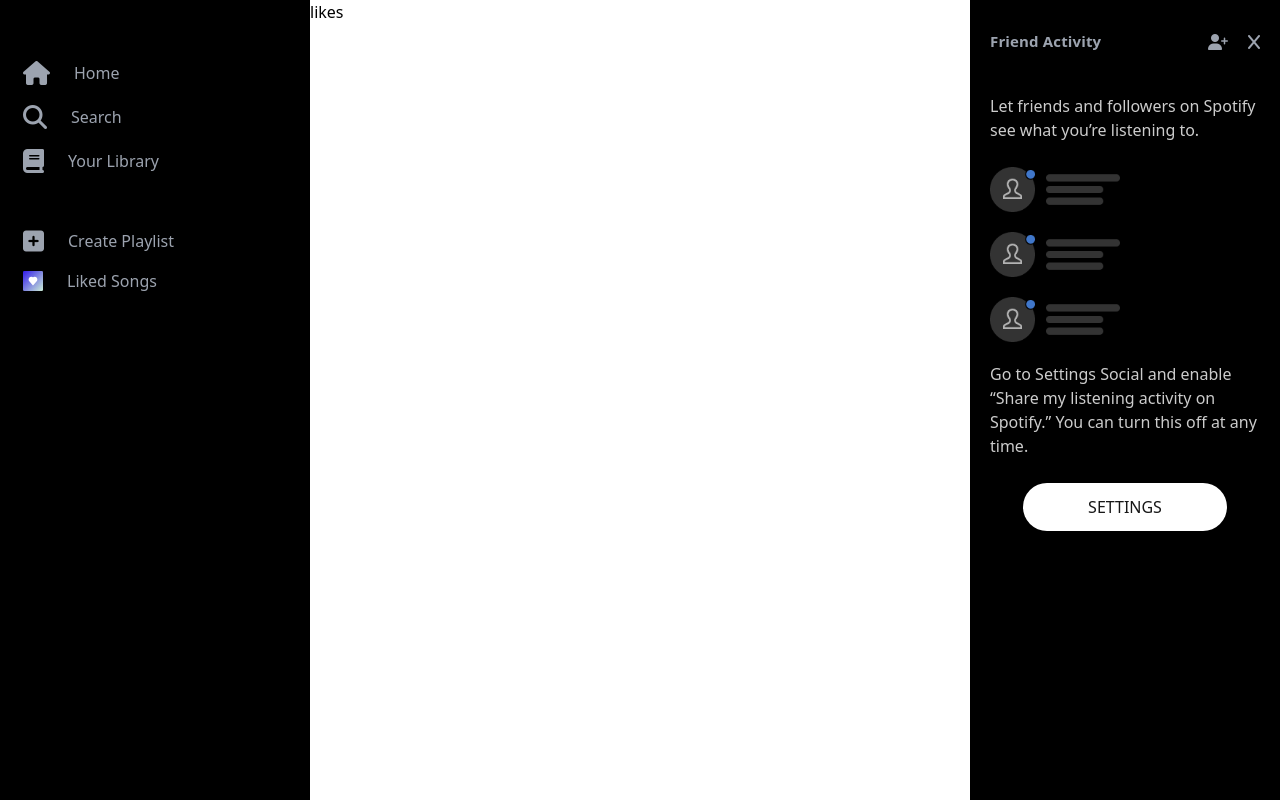
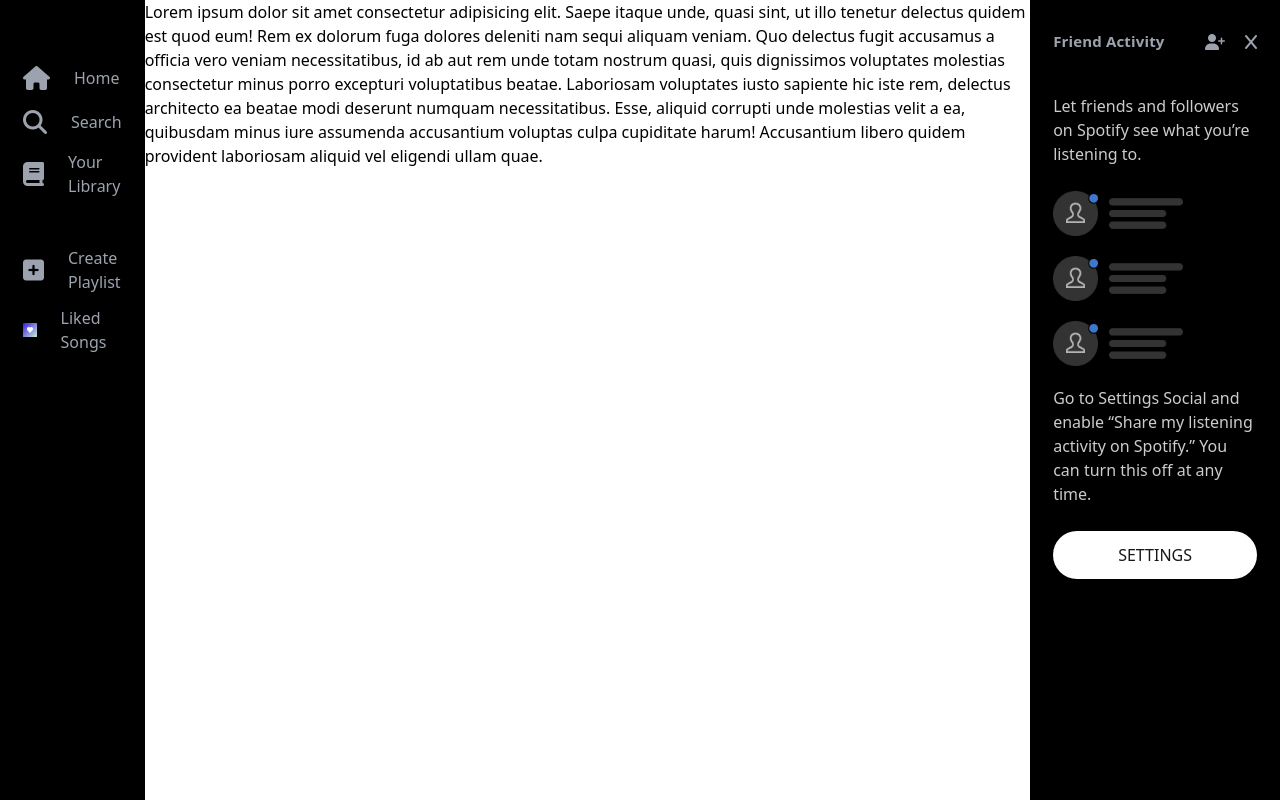
Before and after one commit to bugname7/8-dars, a React (Vite) app: page /likes in a window 1280 px wide. Shown: the top 800 px of the page. Built offline with nearby package versions, Linux system fonts and the light colour scheme.

Commit message:
update pages , update redux store

```diff
--- a/src/layouts/MainLayout.jsx
+++ b/src/layouts/MainLayout.jsx
@@ -4,14 +4,14 @@
 import { Link, useNavigate } from "react-router-dom";
 
 function MainLayout({ children }) {
-  const navigate = useNavigate(); // navigation => navigate
+  const navigate = useNavigate();
   function handleHome() {
-    navigate("/"); // navigation => navigate
+    navigate("/");
   }
 
   return (
     <div className="flex h-[100vh]">
-      <aside className="w-[310px] bg-[#000000] text-white h-[150vh] py-[25px] px-[23px]">
+      <aside className="w-[310px] bg-[#000000] text-white h-[150vh] py-[30px] px-[23px]">
         <div>
           <div className="flex items-center gap-6 mt-8 cursor-pointer">
             <button onClick={handleHome}>
@@ -66,7 +66,7 @@
         </div>
       </aside>
       <main className="flex-grow relative">{children}</main>
-      <aside className="w-[310px] bg-[#000000] text-white h-[150vh] py-[30px] px-[20px]">
+      <aside className="w-[310px] bg-[#000000] text-white h-[150vh] py-[30px] px-[23px]">
         <div className="flex justify-between">
           <div>
             <h2 className="text-gray-400 text-[15px] font-bold tracking-[0.01em] cursor-pointer">
--- a/src/pages/Home.jsx
+++ b/src/pages/Home.jsx
@@ -2,9 +2,8 @@
 import cover from "../images/cover.png";
 import forwardL from "../images/forwardL.svg";
 import forwardR from "../images/forwardR.svg";
-
 function Home() {
-  const [showAll, setShowAll] = useState(false);
+  const [seeAll, setSeeAll] = useState(false);
   const cards = [
     { id: 1, title: "Card 1", description: "Description 1" },
     { id: 2, title: "Card 2", description: "Description 2" },
@@ -16,7 +15,7 @@
     { id: 8, title: "Card 8", description: "Description 8" },
   ];
 
-  const visibleCards = showAll ? cards : cards.slice(0, 4);
+  const visibleCards = seeAll ? cards : cards.slice(0, 4);
 
   return (
     <div>
@@ -72,10 +71,10 @@
         <div className="flex justify-between">
           <h2 className="text-white text-xl font-medium">Your top mixes</h2>
           <p
-            onClick={() => setShowAll(!showAll)}
+            onClick={() => setSeeAll(!seeAll)}
             className="text-gray-300 hover:underline cursor-pointer"
           >
-            {showAll ? "Hide More" : "SEE ALL"}
+            {seeAll ? "Hide More" : "SEE ALL"}
           </p>
         </div>
         <div className="space-y-4">
--- a/src/pages/Likes.jsx
+++ b/src/pages/Likes.jsx
@@ -3,7 +3,20 @@
 function Likes() {
   return (
     <div>
-      <h1>likes</h1>
+
+      <h2>
+        Lorem ipsum dolor sit amet consectetur adipisicing elit. Saepe itaque
+        unde, quasi sint, ut illo tenetur delectus quidem est quod eum! Rem ex
+        dolorum fuga dolores deleniti nam sequi aliquam veniam. Quo delectus
+        fugit accusamus a officia vero veniam necessitatibus, id ab aut rem unde
+        totam nostrum quasi, quis dignissimos voluptates molestias consectetur
+        minus porro excepturi voluptatibus beatae. Laboriosam voluptates iusto
+        sapiente hic iste rem, delectus architecto ea beatae modi deserunt
+        numquam necessitatibus. Esse, aliquid corrupti unde molestias velit a
+        ea, quibusdam minus iure assumenda accusantium voluptas culpa cupiditate
+        harum! Accusantium libero quidem provident laboriosam aliquid vel
+        eligendi ullam quae.
+      </h2>
     </div>
   );
 }
--- /dev/null
+++ b/src/redux/redux.js
@@ -0,0 +1,5 @@
+import { configureStore } from "@reduxjs/toolkit";
+
+export const redux = configureStore({
+  playlist: playlistReduce,
+});
--- a/vite.config.js
+++ b/vite.config.js
@@ -1,7 +1,7 @@
-import { defineConfig } from 'vite'
-import react from '@vitejs/plugin-react-swc'
+import { defineConfig } from "vite";
+import react from "@vitejs/plugin-react-swc";
 
 // https://vite.dev/config/
 export default defineConfig({
   plugins: [react()],
-})
+});
```
